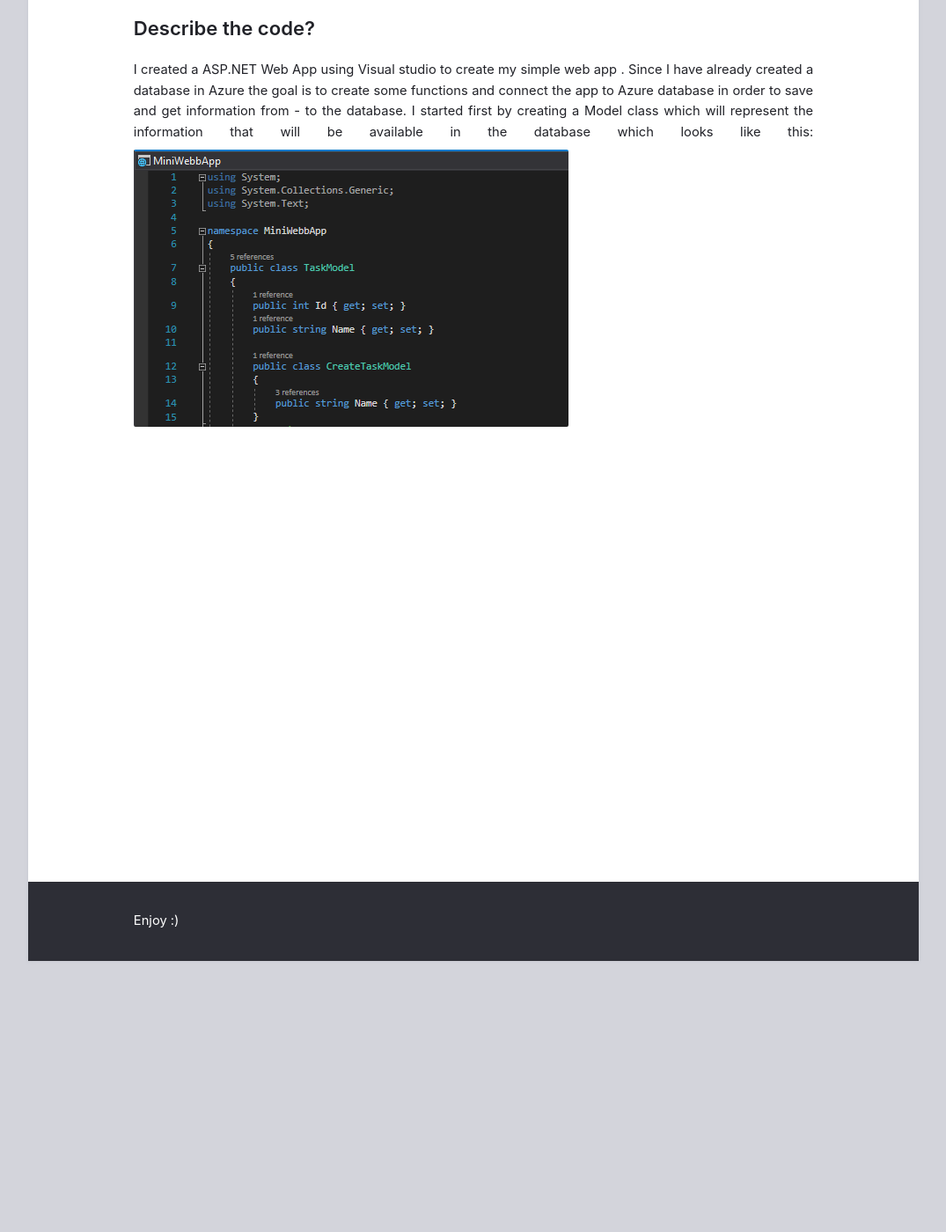
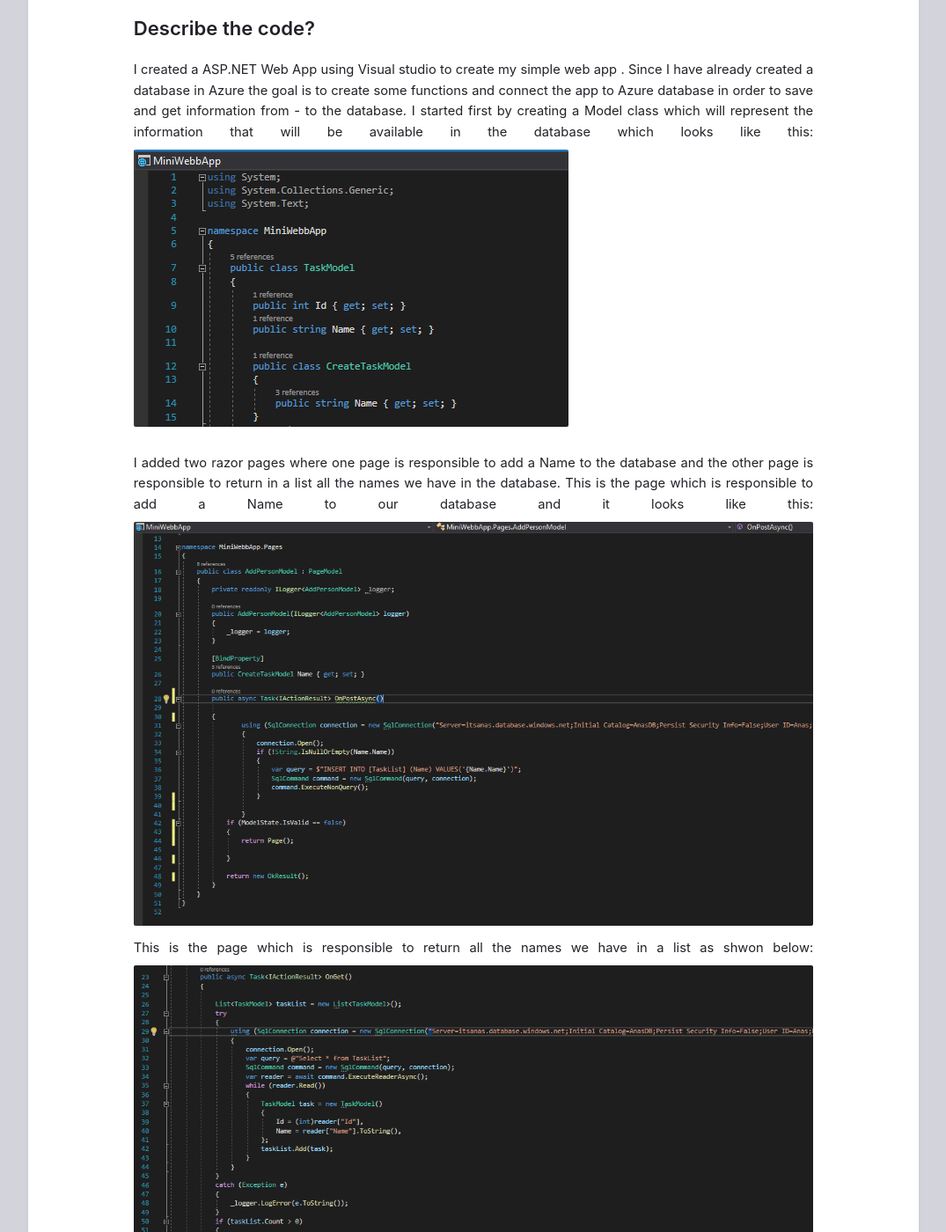
Before and after one commit to ItsAnass/ItsAnass.github.io, a Jekyll site: the page built from _posts/2020-09-24-Web-applications(Cloud).md, in a window 1280 px wide and 1400 px high, scrolled down 308 px. Shown: the whole window at 88% size, without its empty margins (102-1177 px from the left). Built offline with Jekyll 4.4.1, drawn with Linux system fonts in a browser that asks for light colours.

Commit message:
Update 2020-09-24-Web-applications(Cloud).md

```diff
--- a/_posts/2020-09-24-Web-applications(Cloud).md
+++ b/_posts/2020-09-24-Web-applications(Cloud).md
@@ -11,3 +11,9 @@ I created a ASP.NET Web App using Visual studio to create my simple web app .
 Since I have already created a database in Azure the goal is to create some functions  and  connect the app to Azure database in order to save and get information from - to the database.
 I started first by creating a Model class which will represent the information that will be available in the database which looks like this:
 ![Models](https://github.com/ItsAnass/ItsAnass.github.io/blob/main/assets/Images/W/Models%202021-09-24%20103615.png?raw=true)
+
+I added two razor pages where one page is responsible to add a Name to the database and the other page is responsible to return in a list all the names we have in the database.
+This is the page which is responsible to add a Name to our database and it looks like this:
+![AddName](https://github.com/ItsAnass/ItsAnass.github.io/blob/main/assets/Images/W/SaveToDbFunc%202021-09-24%20103834.png?raw=true)
+This is the page which is responsible to return all the names we have in a list as shwon below:
+![AddName](https://github.com/ItsAnass/ItsAnass.github.io/blob/main/assets/Images/W/ReturnFromDb%202021-09-24%20103953.png?raw=true)
```
